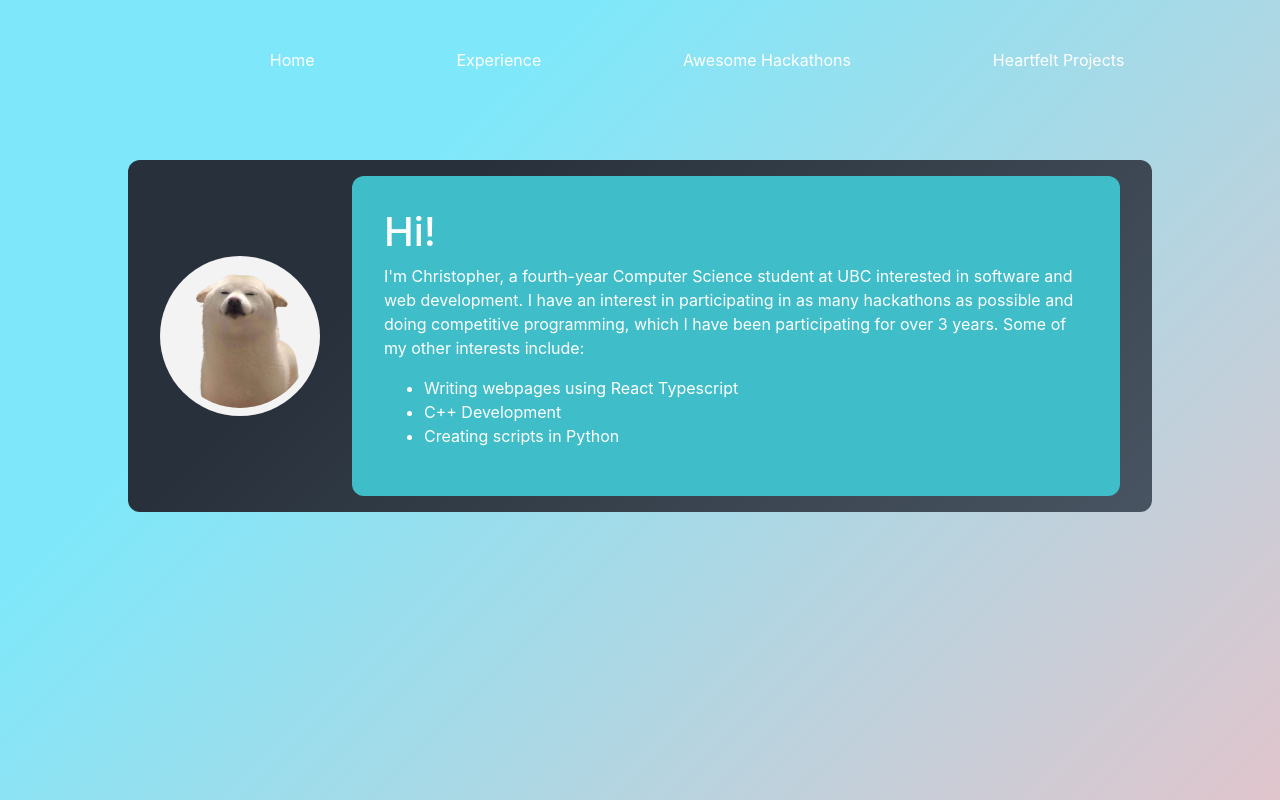
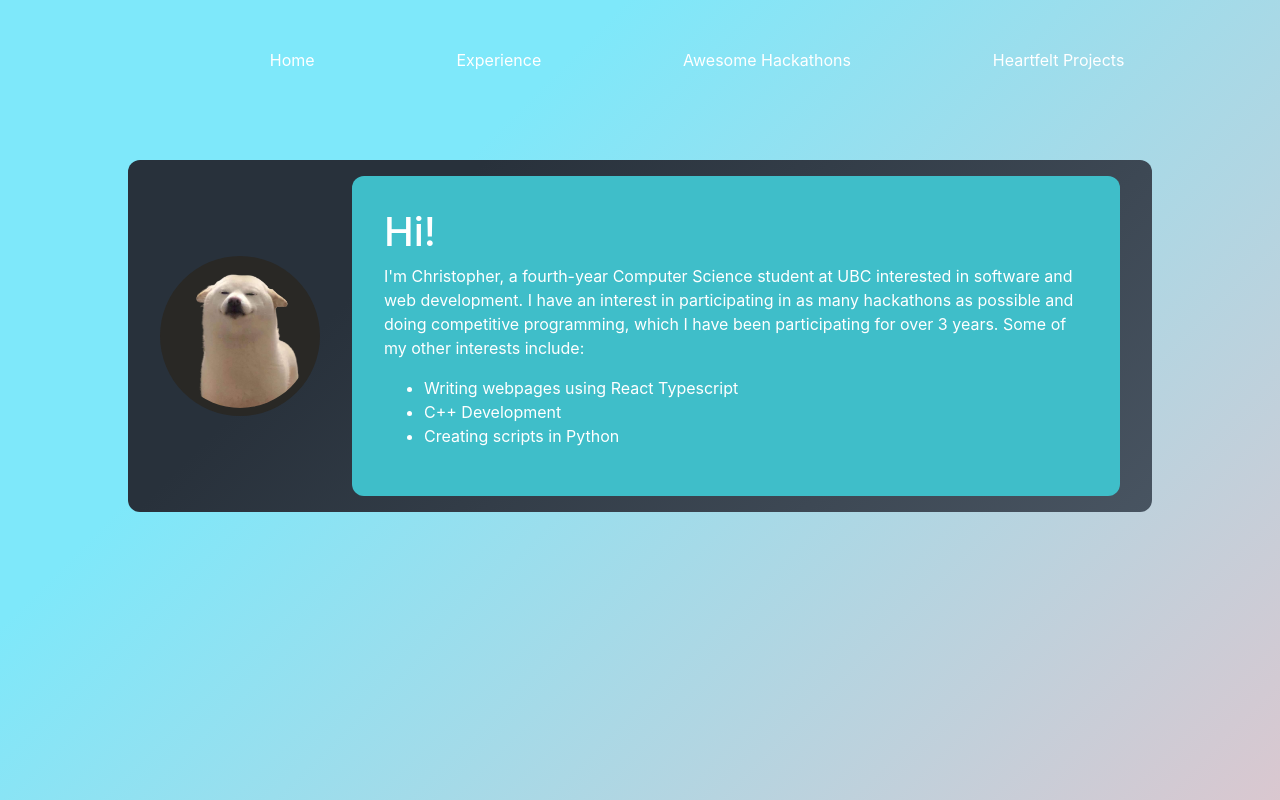
Before and after one commit to christopherhui/personal-website, a React (Create React App) app: page / in a window 1280 px wide. Shown: the top 800 px of the page. Built offline with nearby package versions, Linux system fonts and the light colour scheme.

Commit message:
more styling stuff

```diff
--- a/src/components/home.component.tsx
+++ b/src/components/home.component.tsx
@@ -24,18 +24,19 @@ const aboutMe = css({
 });
 
 const aboutMeBackground = css`
-  height: 1000px;
   background-color: #eec0c6;
   background-image: linear-gradient(315deg, #eec0c6 0%, #7ee8fa 74%);
   margin-bottom: -50px;
   overflow: hidden;
+  min-height: 70rem;
+  max-height: 120rem;
 `;
 
 const aboutImage = css({
   width: '10rem',
   height: '10rem',
   padding: '0.5em',
-  background: WHITE,
+  background: '#292825',
 });
 
 const intro = css({
--- a/src/components/navbar.component.tsx
+++ b/src/components/navbar.component.tsx
@@ -10,7 +10,9 @@ const navbar = css({
   marginRight: '10%',
   marginLeft: '10%',
   width: '100%',
-  color: 'white'
+  color: 'white',
+  flexWrap: 'wrap',
+  zIndex: 100,
 });
 
 const Navbar = () => {
```
